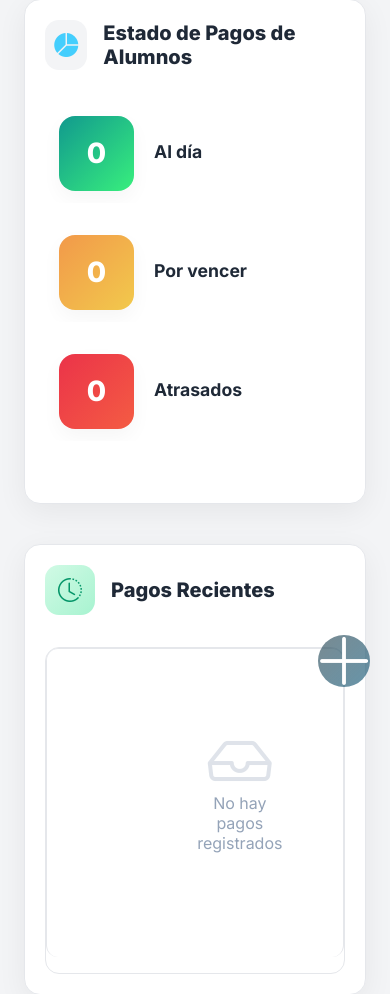
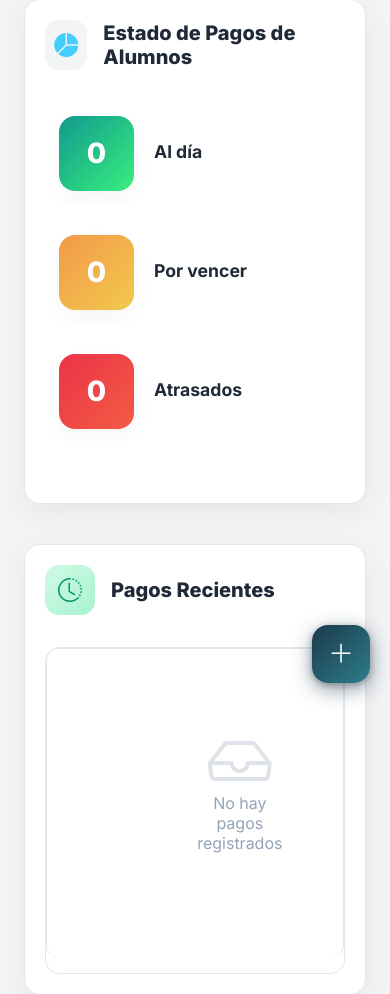
Before and after one commit to goslv/syscep, a Django app: page / in a window 390 px wide. Shown: the part 137-1131 px from the top of the page. Run offline with Django 5.2, Linux system fonts and the light colour scheme; the visitor is signed in with stand-in values (Sample User, id 1); data comes from the database, SQL or seed files in the repository; data that the repository does not hold is empty; some libraries are stand-ins or nearby versions.

Commit message:
Botón FAB actualizado

```diff
--- a/sysapp/templates/inicio.html
+++ b/sysapp/templates/inicio.html
@@ -599,28 +599,25 @@
             gap: 0;
         }
 
-    /* ── Botón principal ── */
         .fab-main {
             position: relative;
             z-index: 2;
-        width: 100px;
-        height: 100px;
-        border-radius: 50%;
+            width: 62px;
+            height: 62px;
+            border-radius: 18px;          /* Rounded square en vez de círculo */
             border: none;
             cursor: pointer;
             display: flex;
             align-items: center;
             justify-content: center;
-
-        /* Fondo con gradiente */
-        background: linear-gradient(135deg, rgba(23, 54, 67, 0.58) 0%, rgba(31, 98, 128, 0.68) 100%);
+            background: linear-gradient(135deg, #1b3a4b 0%, #2e7d8c 100%);
             color: #fff;
             font-size: 1.5rem;
+            box-shadow: 0 8px 24px rgba(27,58,75,.45), 0 2px 8px rgba(0,0,0,.2);
+            transition: transform .25s cubic-bezier(.34,1.56,.64,1), box-shadow .25s ease;
+        }
 
-        transition:
-                transform .25s cubic-bezier(.34,1.56,.64,1),
-                box-shadow .25s ease;
-    }
+
 
         .fab-main:hover {
             transform: translateY(-3px) scale(1.06);
@@ -630,12 +627,11 @@
             transform: scale(.96);
         }
 
-    /* Ícono gira al abrir */
         .fab-main i {
             display: block;
             transition: transform .35s cubic-bezier(.4, 0, .2, 1);
             line-height: 1;
-        font-size: 4rem;
+            font-size: 1.6rem;
         }
 
         .fab-container.active .fab-main i {
@@ -758,16 +754,36 @@
             box-shadow: 0 2px 10px rgba(0,0,0,.4);
         }
 
-    /* ── Responsive ── */
         @media (max-width: 768px) {
-        .fab-container { right: 1.25rem; bottom: 1.25rem; }
-        .fab-main { width: 52px; height: 52px; font-size: 1.3rem; }
-        .fab-menu { bottom: calc(52px + .75rem); }
-        .fab-item-icon { width: 42px; height: 42px; font-size: 1.05rem; }
-        .fab-item-label { font-size: .79rem; padding: .4rem .875rem; }
+            .fab-container { right: 1.25rem; bottom: 1.5rem; }
+
+            .fab-main {
+                width: 58px;
+                height: 58px;
+                border-radius: 16px;
+                box-shadow: 0 6px 20px rgba(27,58,75,.5), 0 2px 6px rgba(0,0,0,.25);
             }
 
-    @media (max-width: 768px) {
+            /* El ícono ya hereda font-size: 1.6rem del bloque general — no pisar */
+
+            .fab-menu { bottom: calc(58px + .85rem); }
+
+            .fab-item-icon {
+                width: 44px;
+                height: 44px;
+                font-size: 1.1rem;
+                border-radius: 14px;      /* Rounded square también en los items */
+                border-radius: 50%;
+            }
+
+            .fab-item-label {
+                font-size: .8rem;
+                padding: .42rem .9rem;
+                /* Sombra más pronunciada en móvil para que se lea bien */
+                box-shadow: 0 3px 12px rgba(0,0,0,.12);
+            }
+        }
+
         .empty-state {
             padding: 2.5rem 1.5rem;
         }
@@ -819,7 +835,6 @@
             min-width: 100%;
         }
 
-        /* Ajustes para tabla de pagos en móviles muy pequeños */
         .table-modern thead {
             display: none; /* Ocultar cabecera en móvil */
         }
```
Lines whose indentation alone changed are shown as unchanged.
